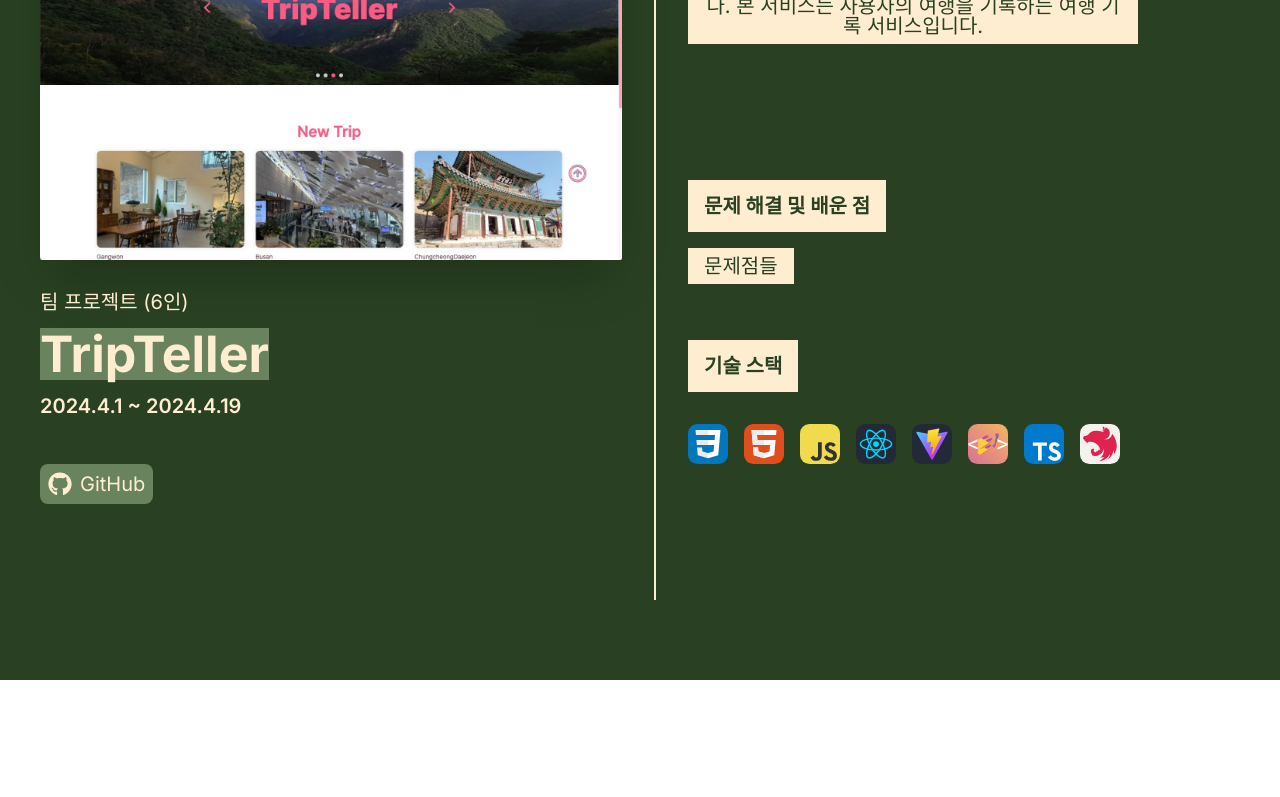
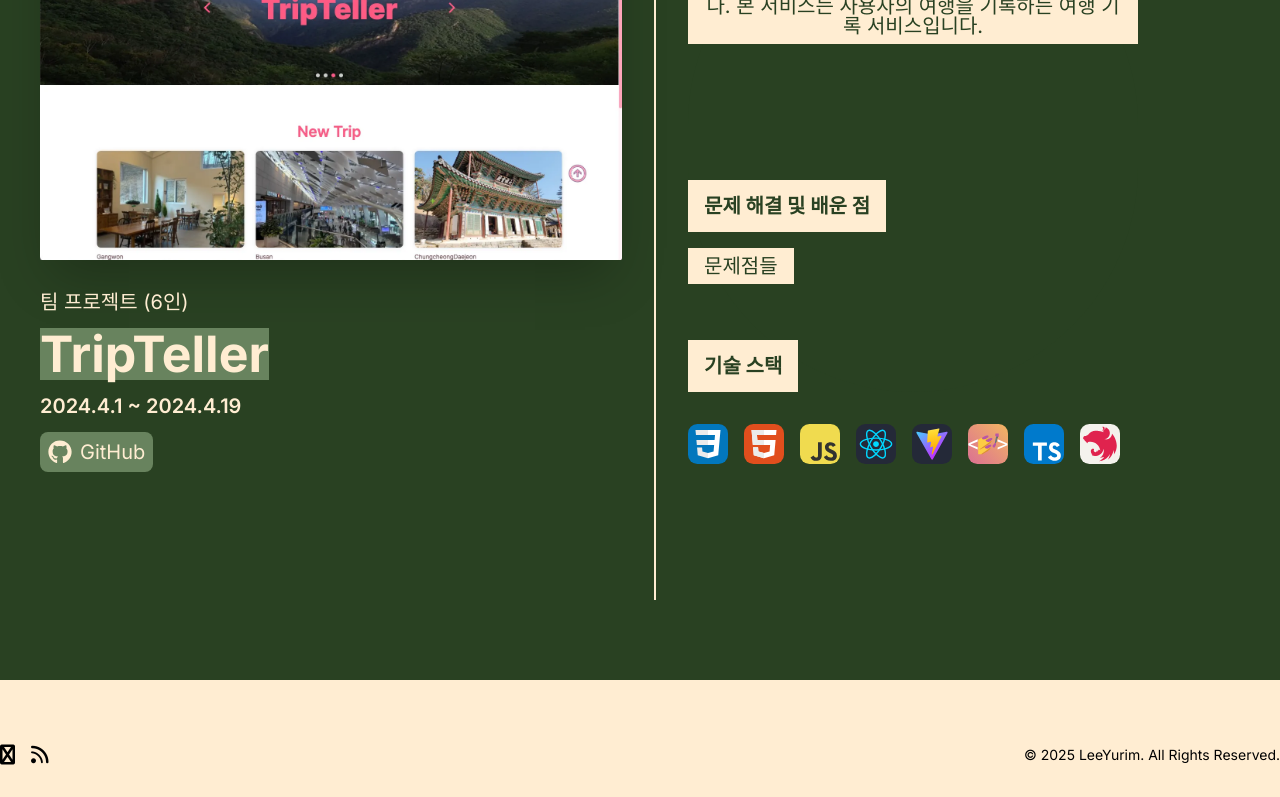
Before and after one commit to yurim1205/yurim_portfolio, a React (Vite) app in the folder yurim-portfolio/: page / in a window 1280 px wide. Shown: the part 4572-5369 px from the top of the page. Before the commit the page ends 5252 px from the top, so only its background shows below. Built offline with nearby package versions, Linux system fonts and the light colour scheme; a web font is replaced by a local one.

Commit message:
feat: footer 추가

```diff
--- a/yurim-portfolio/src/components/project/project.jsx
+++ b/yurim-portfolio/src/components/project/project.jsx
@@ -4,24 +4,39 @@
 
 const Project = () => {
     return (
-        <section
-            id="project"
-            className="w-full min-h-screen py-20 mx-auto flex flex-col justify-start items-center relative bg-main overflow-hidden"
-        >
-            {/* 섹션 제목 */}
+        <div className="min-h-screen flex flex-col justify-between bg-main">
+            <section id="project" className="w-full py-20 mx-auto flex flex-col items-center relative bg-main overflow-hidden">
+                <div>
                     <p className="mt-8 text-[96px] sm:text-[64px] text-center font-thin font-abhaya decoration-[2px] text-[#FFEDD2]">
                         PROJECT
                     </p>
 
                     <div className="mt-4 w-[1200px] h-[2px] bg-text"></div>
 
-            {/* 프로젝트 리스트 */}
+                    {/* 프로젝트 렌더링 */}
                     <div className="mt-8 w-full flex flex-col items-center gap-12">
                         {projectData.map((project) => (
                             <ProjectItem key={project.id} {...project} />
                         ))}
                     </div>
+                </div>
             </section>
+
+            <footer className="w-full bg-text h-[150px] flex items-center justify-center text-black">
+                <div className="container mx-auto flex justify-between w-full items-center">
+                    <div className="flex space-x-4">
+                        <a href="https://github.com/yurim1205" target="_blank" rel="noopener noreferrer">
+                            <i className="fa fa-github text-xl"></i>
+                        </a>
+
+                        <a href="https://velog.io/@yurimi/posts" target="_blank" rel="noopener noreferrer">
+                            <i className="fa fa-rss text-xl"></i>
+                        </a>
+                    </div>
+                    <p className="text-sm text-right">© 2025 LeeYurim. All Rights Reserved.</p>
+                </div>
+            </footer>
+        </div>
     );
 };
 
--- a/yurim-portfolio/src/components/project/projectItem.jsx
+++ b/yurim-portfolio/src/components/project/projectItem.jsx
@@ -21,9 +21,9 @@
             <p className="self-start text-[20px] sm:text-[20px] text-center text-text text-sm font-sans py-4 font-semibold">
                 {date}
             </p>
-            <p className="self-start text-[20px] sm:text-[20px] text-center text-text text-sm font-sans py-4 font-semibold">
+            {/* <p className="self-start text-[20px] sm:text-[20px] text-center text-text text-sm font-sans py-4 font-semibold">
                 {url}
-            </p>
+            </p> */}
             <p className="self-start text-[20px] sm:text-[20px] text-center bg-[#68835E] text-text text-sm rounded-lg font-sans py-2 px-2">
                 {projectGithub && (
                     <a
```
Lines whose indentation alone changed are shown as unchanged.
